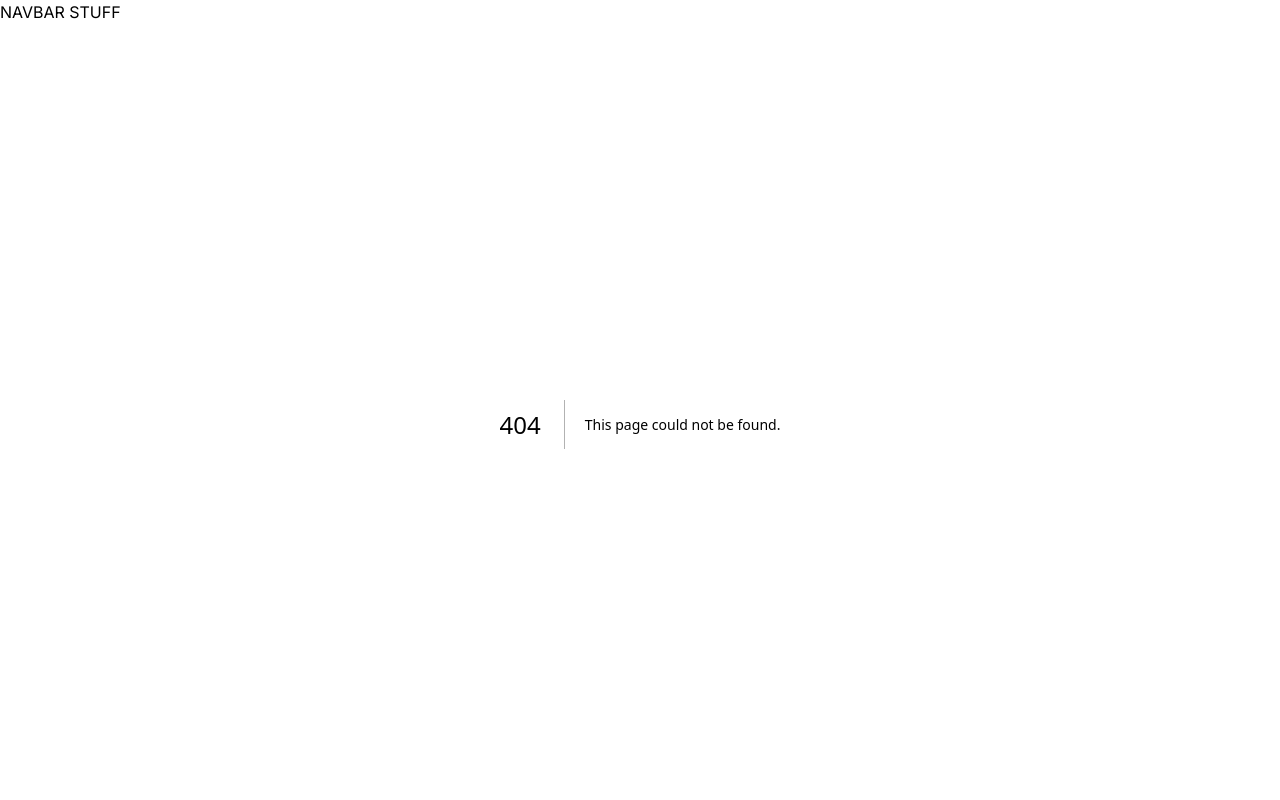
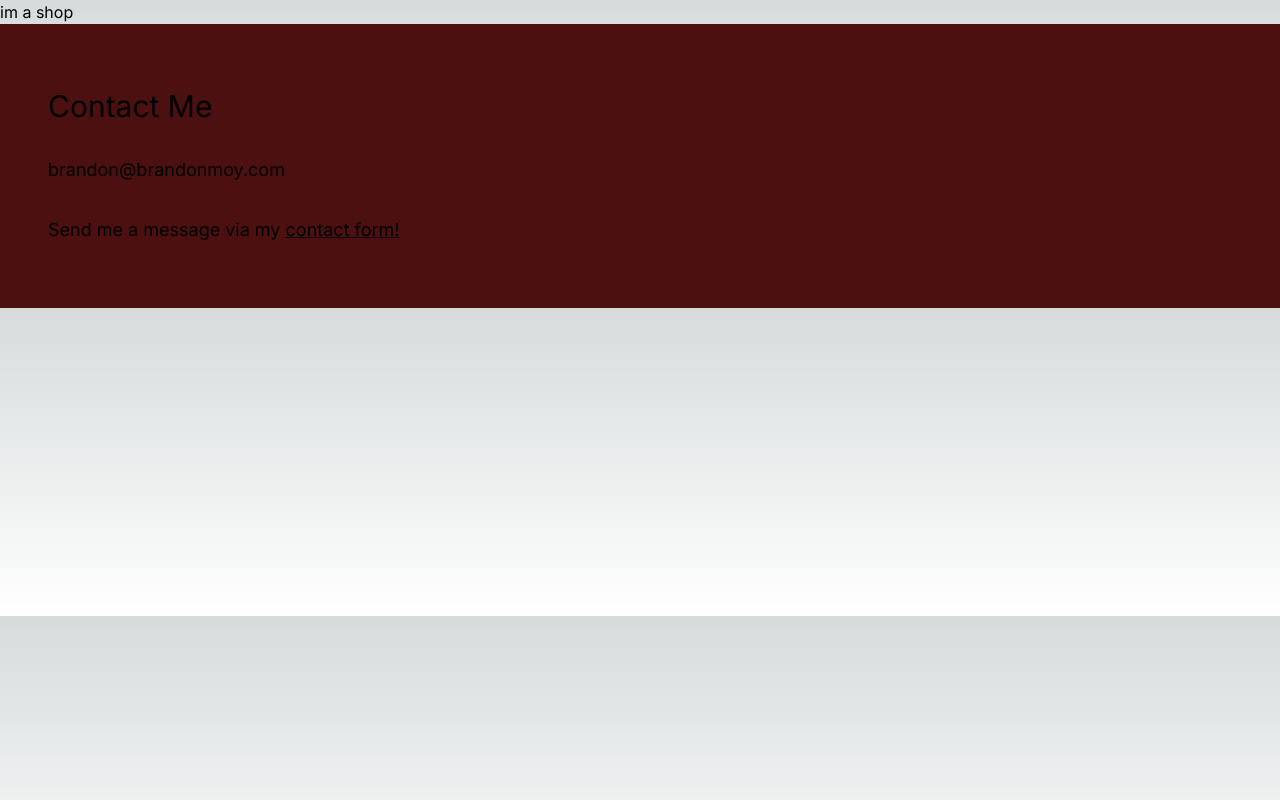
Before and after one commit to brandon-moy/chili-oil-ecommerce, a Next.js app: page /shop in a window 1280 px wide. Before the commit this address had no page. Shown: the top 800 px of the page. Built offline with nearby package versions, Linux system fonts and the light colour scheme.

Commit message:
Removed navbar for time being

```diff
--- a/src/app/components/footer.tsx
+++ b/src/app/components/footer.tsx
@@ -1,6 +1,6 @@
 export default function Footer() {
   return (
-    <div className="bg-maroon">
+    <footer className="bg-maroon">
       <div className="px-4 py-6 md:py-16 md:px-12">
         <h1 className="text-xl md:text-3xl">Contact Me</h1>
         <p className="py-4 md:py-8">
@@ -16,6 +16,6 @@ export default function Footer() {
           Send me a message via my <a className="underline">contact form!</a>
         </p>
       </div>
-    </div>
+    </footer>
   );
 }
--- a/src/app/components/navbar.tsx
+++ /dev/null
@@ -1,7 +0,0 @@
-export default function Navbar() {
-  return (
-    <div>
-      <h1>NAVBAR STUFF</h1>
-    </div>
-  );
-}
--- /dev/null
+++ b/src/app/contact-us/page.tsx
@@ -0,0 +1,7 @@
+export default function ContactUs() {
+  return (
+    <div>
+      <p>im a form</p>
+    </div>
+  );
+}
--- a/src/app/layout.tsx
+++ b/src/app/layout.tsx
@@ -1,6 +1,5 @@
 import "./globals.css";
 import { Inter } from "next/font/google";
-import Navbar from "./components/navbar";
 import Footer from "./components/footer";
 
 const inter = Inter({ subsets: ["latin"] });
@@ -21,7 +20,6 @@ export default function RootLayout({
         <link rel="icon" href="/moy.webp" />
       </head>
       <body className={inter.className}>
-        <Navbar />
         {children}
         <Footer />
       </body>
--- /dev/null
+++ b/src/app/shop/page.tsx
@@ -0,0 +1,7 @@
+export default function Shop() {
+  return (
+    <div>
+      <p>im a shop</p>
+    </div>
+  );
+}
```
